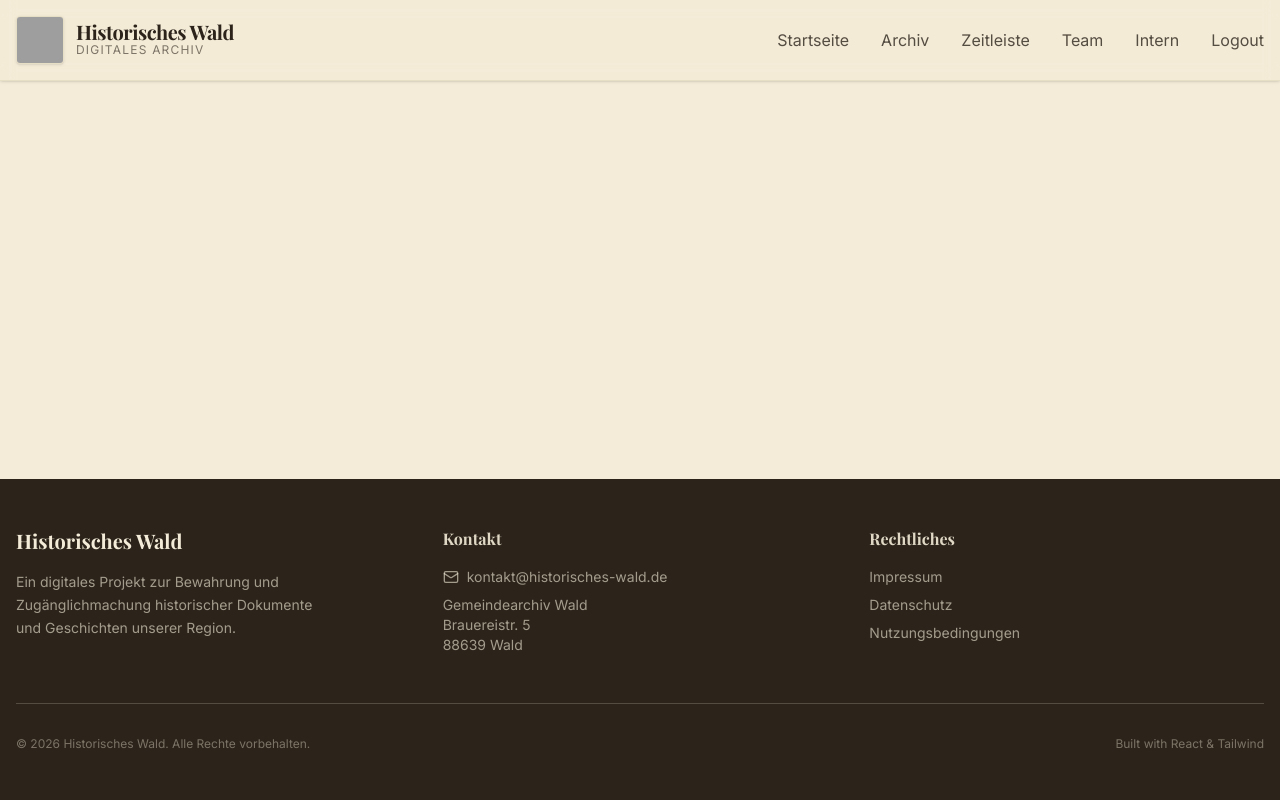
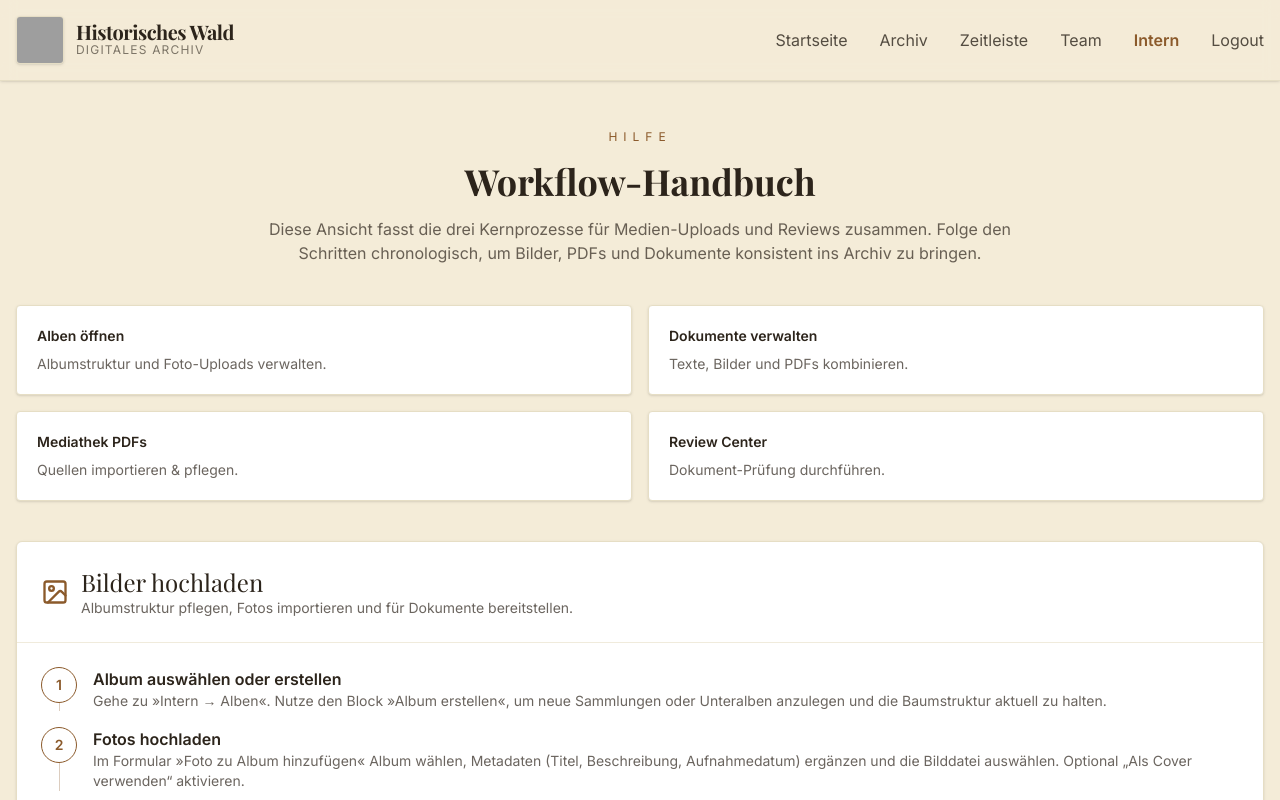
Before and after one commit to MatthiasLehmann/historisches-wald, a React (Vite) app in the folder frontend/: page /help in a window 1280 px wide. Shown: the top 800 px of the page. Built offline with nearby package versions, Linux system fonts and the light colour scheme; sample sign-in values are in the browser's storage; grey boxes are pictures that could not be loaded; a web font is replaced by a local one.

Commit message:
Add help center workflow info

```diff
--- a/frontend/src/App.jsx
+++ b/frontend/src/App.jsx
@@ -21,6 +21,7 @@ import AlbumsPage from './pages/AlbumsPage';
 import AlbumDetailPage from './pages/AlbumDetailPage';
 import PhotoDetailPage from './pages/PhotoDetailPage';
 import InternalDashboard from './pages/InternalDashboard';
+import HelpCenter from './pages/HelpCenter';
 
 // Scroll to top component
 const ScrollToTop = () => {
@@ -113,6 +114,14 @@ const App = () => (
             </ProtectedRoute>
           }
         />
+        <Route
+          path="/help"
+          element={
+            <ProtectedRoute>
+              <HelpCenter />
+            </ProtectedRoute>
+          }
+        />
       </Routes>
     </main>
     <Footer />
--- a/frontend/src/components/Header.jsx
+++ b/frontend/src/components/Header.jsx
@@ -28,6 +28,7 @@ const Header = () => {
         { name: 'Review Center', path: '/review' },
         { name: 'Mediathek PDFs', path: '/media/pdfs' },
         { name: 'Alben', path: '/albums' },
+        { name: 'Hilfe', path: '/help' }
     ];
 
     const loginNavItem = isAuthenticated
--- /dev/null
+++ b/frontend/src/pages/HelpCenter.jsx
@@ -0,0 +1,210 @@
+import React from 'react';
+import { Link } from 'react-router-dom';
+import {
+  BookOpenCheck,
+  CheckCircle2,
+  FileText,
+  GitCommit,
+  Image as ImageIcon,
+  ShieldCheck,
+  UploadCloud
+} from 'lucide-react';
+import StatusBadge from '../components/StatusBadge.jsx';
+
+const workflows = [
+  {
+    id: 'images',
+    title: 'Bilder hochladen',
+    description: 'Albumstruktur pflegen, Fotos importieren und für Dokumente bereitstellen.',
+    icon: ImageIcon,
+    steps: [
+      {
+        title: 'Album auswählen oder erstellen',
+        detail:
+          'Gehe zu »Intern → Alben«. Nutze den Block »Album erstellen«, um neue Sammlungen oder Unteralben anzulegen und die Baumstruktur aktuell zu halten.'
+      },
+      {
+        title: 'Fotos hochladen',
+        detail:
+          'Im Formular »Foto zu Album hinzufügen« Album wählen, Metadaten (Titel, Beschreibung, Aufnahmedatum) ergänzen und die Bilddatei auswählen. Optional „Als Cover verwenden“ aktivieren.'
+      },
+      {
+        title: 'Dokumenten-Teams informieren',
+        detail:
+          'Nach erfolgreichem Upload erscheint das Foto sofort in der Bildauswahl des Dokumentenformulars. Gib dem Redaktionsteam Bescheid, welche Alben neue Bilder enthalten.'
+      }
+    ]
+  },
+  {
+    id: 'pdfs',
+    title: 'PDFs importieren',
+    description: 'Zentrale Quellenbibliothek aufbauen und mit Dokumenten verknüpfen.',
+    icon: FileText,
+    steps: [
+      {
+        title: 'Mediathek öffnen',
+        detail:
+          'Navigiere zu »Intern → Mediathek PDFs«. Hier siehst du Suche, Filter und Import-Bereiche.'
+      },
+      {
+        title: 'Import per URL oder Datei',
+        detail:
+          'Für Webquellen »PDF aus URL importieren« mit Original-Link, optionalen Metadaten und Jahr nutzen. Lokale Scans lädst du über »Datei auswählen« hoch; der Encoder wandelt sie automatisch in Base64.'
+      },
+      {
+        title: 'Metadaten & Review',
+        detail:
+          'Nach dem Upload kannst du Titel, Beschreibung, Quelle und Status anpassen. Verknüpfe PDFs im Dokumentenformular, damit Reviewer Zugriff auf Primärquellen haben.'
+      }
+    ]
+  },
+  {
+    id: 'review',
+    title: 'Review von Dokumenten & Bildern',
+    description: 'Dokumentenstand prüfen, Feedback geben und Freigaben dokumentieren.',
+    icon: ShieldCheck,
+    steps: [
+      {
+        title: 'Review Center öffnen',
+        detail:
+          'Unter »Intern → Review Center« findest du alle Dokumente, sortiert nach Priorität. Suche nach Titel, Jahr oder Kategorie und wähle einen Eintrag aus.'
+      },
+      {
+        title: 'Inhalte prüfen',
+        detail:
+          'Nutze den rechten Detailbereich, um Beschreibung, Transkription, verknüpfte Bilder (Karussell) und PDFs (Download-Links) zu kontrollieren. Ergänze Kommentare direkt im Review-Panel.'
+      },
+      {
+        title: 'Status setzen & Commit vorbereiten',
+        detail:
+          'Über das Panel kannst du den Status auf »in_review«, »approved« oder »rejected« setzen. Nach Abschluss wird automatisch die Commit-Notiz vorgeschlagen – halte dich an das dortige Format für Git-Protokolle.'
+      }
+    ]
+  }
+];
+
+const quickLinks = [
+  { label: 'Alben öffnen', path: '/albums', description: 'Albumstruktur und Foto-Uploads verwalten.' },
+  { label: 'Dokumente verwalten', path: '/submit', description: 'Texte, Bilder und PDFs kombinieren.' },
+  { label: 'Mediathek PDFs', path: '/media/pdfs', description: 'Quellen importieren & pflegen.' },
+  { label: 'Review Center', path: '/review', description: 'Dokument-Prüfung durchführen.' }
+];
+
+const reviewStatuses = [
+  { status: 'pending', hint: 'Neu eingereichte Inhalte; warten auf Zuweisung.' },
+  { status: 'in_review', hint: 'Review läuft; übernehme Dokument nur, wenn du abstimmst.' },
+  { status: 'approved', hint: 'Freigegeben. Prüfe, ob Commit bereits gepusht ist, bevor du Änderungen machst.' },
+  { status: 'rejected', hint: 'Zur Überarbeitung zurückgegeben. Kommentiere immer, was fehlt.' }
+];
+
+const HelpCenter = () => {
+  return (
+    <div className="container mx-auto px-4 py-12 space-y-10">
+      <header className="text-center space-y-4">
+        <p className="text-xs uppercase tracking-[0.5em] text-accent">Hilfe</p>
+        <h1 className="text-4xl font-serif font-bold text-ink">Workflow-Handbuch</h1>
+        <p className="text-ink/70 max-w-3xl mx-auto">
+          Diese Ansicht fasst die drei Kernprozesse für Medien-Uploads und Reviews zusammen. Folge den Schritten chronologisch, um
+          Bilder, PDFs und Dokumente konsistent ins Archiv zu bringen.
+        </p>
+      </header>
+
+      <section className="grid gap-4 md:grid-cols-2">
+        {quickLinks.map((link) => (
+          <Link
+            key={link.path}
+            to={link.path}
+            className="group border border-parchment-dark rounded-sm bg-white p-5 shadow-sm flex flex-col gap-2 hover:border-accent"
+          >
+            <div className="flex items-center justify-between">
+              <p className="text-sm font-semibold text-ink">{link.label}</p>
+              <UploadCloud className="text-accent opacity-0 group-hover:opacity-100 transition-opacity" size={18} />
+            </div>
+            <p className="text-sm text-ink/70">{link.description}</p>
+          </Link>
+        ))}
+      </section>
+
+      <section className="space-y-6">
+        {workflows.map((workflow) => (
+          <article key={workflow.id} className="border border-parchment-dark rounded-md bg-white shadow-sm">
+            <div className="border-b border-parchment-dark/60 p-6 flex flex-col gap-2">
+              <div className="flex items-center gap-3">
+                <workflow.icon className="text-accent" size={28} />
+                <div>
+                  <h2 className="text-2xl font-serif">{workflow.title}</h2>
+                  <p className="text-sm text-ink/70">{workflow.description}</p>
+                </div>
+              </div>
+            </div>
+            <ol className="p-6 space-y-4">
+              {workflow.steps.map((step, index) => (
+                <li key={step.title} className="flex gap-4">
+                  <div className="flex flex-col items-center">
+                    <div className="w-9 h-9 rounded-full border border-accent flex items-center justify-center text-sm font-semibold text-accent">
+                      {index + 1}
+                    </div>
+                    {index < workflow.steps.length - 1 && <span className="flex-1 w-px bg-accent/30" />}
+                  </div>
+                  <div>
+                    <p className="font-semibold text-ink">{step.title}</p>
+                    <p className="text-sm text-ink/70">{step.detail}</p>
+                  </div>
+                </li>
+              ))}
+            </ol>
+          </article>
+        ))}
+      </section>
+
+      <section className="grid gap-6 lg:grid-cols-[2fr_1fr]">
+        <div className="border border-parchment-dark rounded-md bg-white shadow-sm p-6 space-y-4">
+          <div className="flex items-center gap-3">
+            <BookOpenCheck className="text-accent" />
+            <div>
+              <h3 className="text-xl font-serif">Review-Checkliste</h3>
+              <p className="text-sm text-ink/70">Nutze diese Punkte, bevor du einen Status bestätigst.</p>
+            </div>
+          </div>
+          <ul className="space-y-3 text-sm text-ink/80">
+            <li className="flex gap-3">
+              <CheckCircle2 className="text-accent mt-0.5" size={18} />
+              <span>Vollständige Metadaten: Titel, Jahr, Ort, Kategorien sowie Quellenangaben gepflegt.</span>
+            </li>
+            <li className="flex gap-3">
+              <CheckCircle2 className="text-accent mt-0.5" size={18} />
+              <span>Alle verknüpften Fotos/PDFs lassen sich öffnen, haben sprechende Beschreibungen und sind dem richtigen Album zugeordnet.</span>
+            </li>
+            <li className="flex gap-3">
+              <CheckCircle2 className="text-accent mt-0.5" size={18} />
+              <span>Feedback dokumentiert: Nutze das Kommentarfeld im Review-Panel für Abweichungen oder offene Fragen.</span>
+            </li>
+            <li className="flex gap-3">
+              <CheckCircle2 className="text-accent mt-0.5" size={18} />
+              <span>Git-Protokoll: Bereite den vorgeschlagenen Commit-Text vor und pushe erst nach Freigabe ins Haupt-Repo.</span>
+            </li>
+          </ul>
+        </div>
+        <div className="border border-parchment-dark rounded-md bg-parchment p-6 space-y-4">
+          <div className="flex items-center gap-3">
+            <GitCommit className="text-accent" />
+            <div>
+              <h3 className="text-xl font-serif">Statusübersicht</h3>
+              <p className="text-sm text-ink/70">Einheitliche Bedeutung in Dokument-, PDF- und Foto-Reviews.</p>
+            </div>
+          </div>
+          <ul className="space-y-3">
+            {reviewStatuses.map((entry) => (
+              <li key={entry.status} className="flex items-start gap-3">
+                <StatusBadge status={entry.status} />
+                <p className="text-sm text-ink/70">{entry.hint}</p>
+              </li>
+            ))}
+          </ul>
+        </div>
+      </section>
+    </div>
+  );
+};
+
+export default HelpCenter;
```
